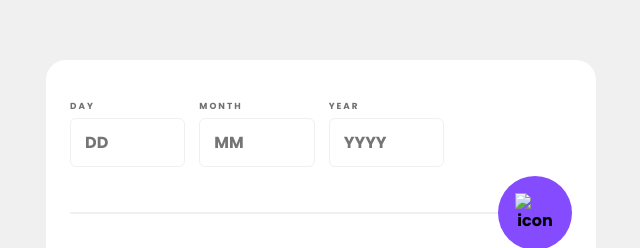
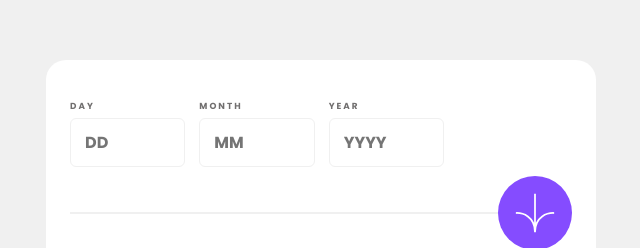
Before and after one commit to heisemmaco-dev/age-calculator-app-main, a plain HTML site: page index.html in a window 1280 px wide. Shown: the part 114-362 px from the top of the page, without its empty margins (319-959 px from the left). Drawn offline with Linux system fonts and the light colour scheme; the site is published under a folder, as on GitHub Pages, so addresses that start at the root find nothing.

Commit message:
adjusted the file path of my button image

```diff
--- a/index.html
+++ b/index.html
@@ -36,7 +36,7 @@
 
       </div>
 
-      <button aria-label="click to submit your input"><img src="/assets/images/icon-arrow.svg" alt="icon arrow"></button>
+      <button aria-label="click to submit your input"><img src="./assets/images/icon-arrow.svg" alt="icon arrow"></button>
     </form>
 
     <section>
```
